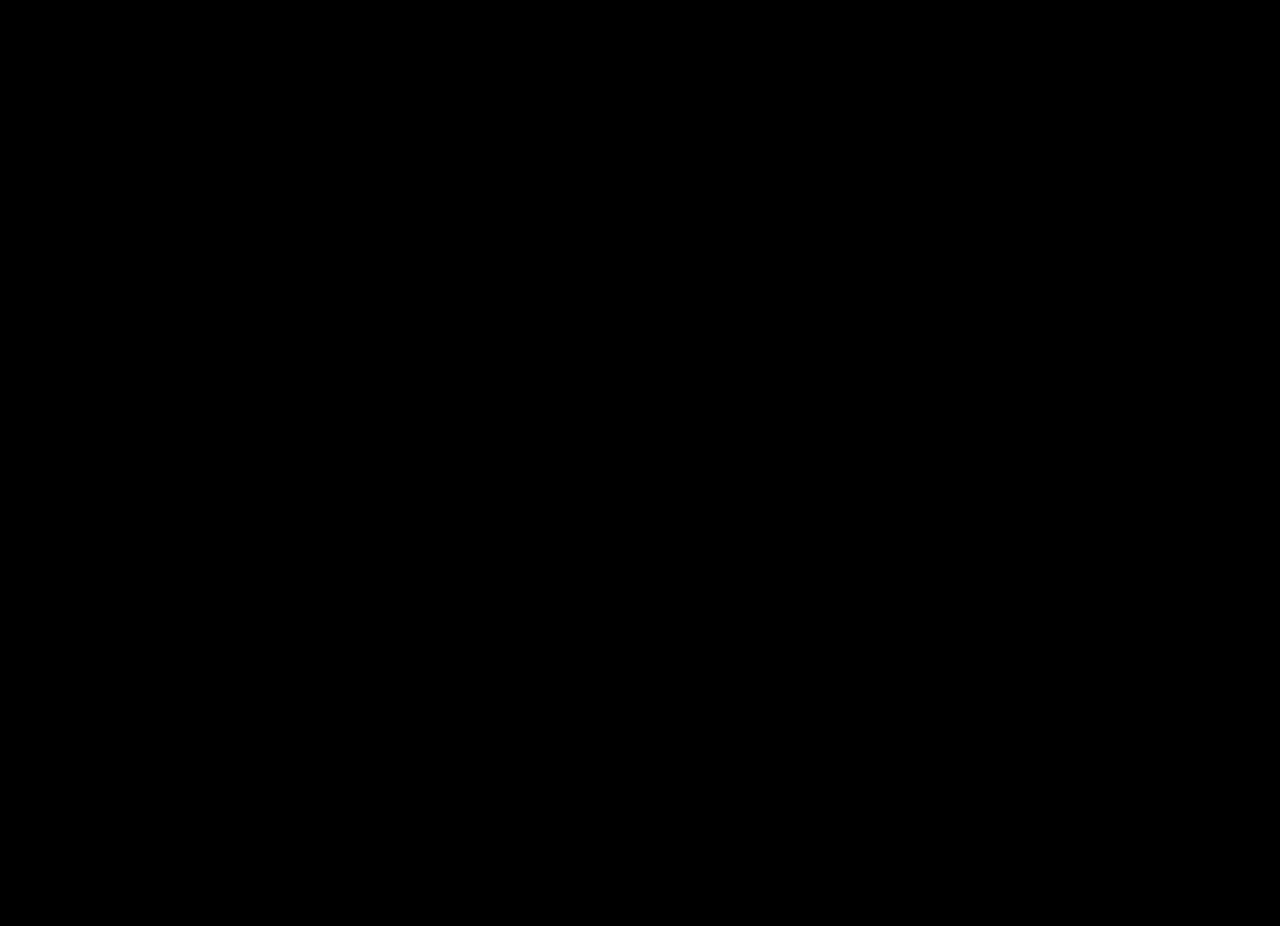
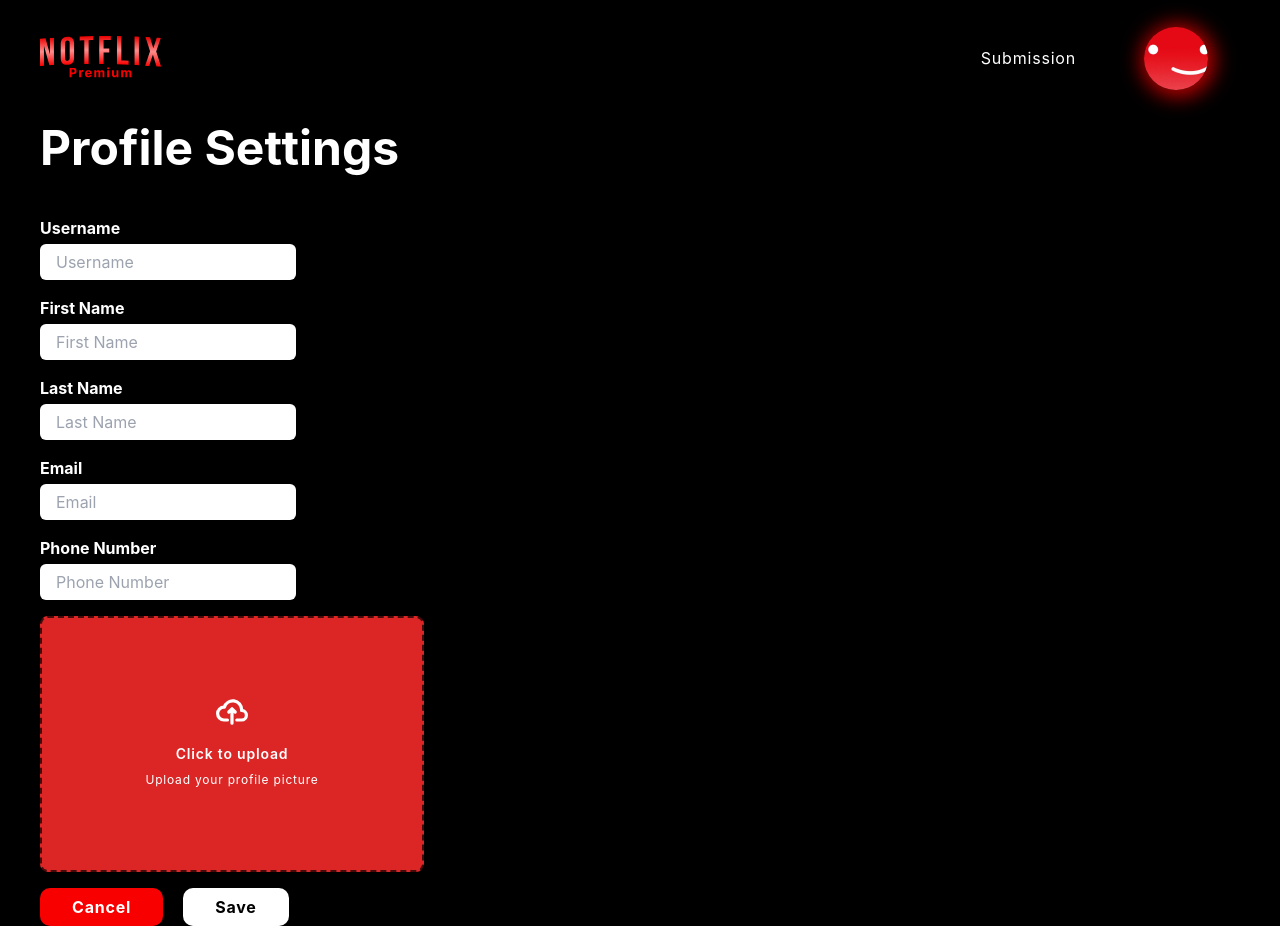
Before and after one commit to dhanikanovlisa/notflix-premium-app, a React (Vite) app: page /edit-profile in a window 1280 px wide. Before the commit this address had no page. Before the commit the page ends 800 px from the top, so only its background shows below. Built offline with nearby package versions, Linux system fonts and the light colour scheme.

Commit message:
feat(editProfile): add edit profile

```diff
--- a/src/App.tsx
+++ b/src/App.tsx
@@ -2,6 +2,7 @@ import { BrowserRouter, Routes, Route } from "react-router-dom";
 import Login from "./pages/login/Login";
 import Profile from "./pages/user/Profile";
 import Submission from "./pages/submission/Submission";
+import EditProfile from "./pages/user/EditProfile";
 function App() {
   return (
     <BrowserRouter>
@@ -15,6 +16,7 @@ function App() {
 
          {/* Profile*/}
         <Route path="/profile" element= {<Profile />}/>
+        <Route path="/edit-profile" element= {<EditProfile />}/>
       </Routes>
     </BrowserRouter>
   )
--- /dev/null
+++ b/src/components/field/Field.tsx
@@ -0,0 +1,34 @@
+interface FieldProps {
+    type: string;
+    label: string;
+    htmlFor: string;
+    required: boolean;
+    placeholder: string;
+    icon?: React.ReactNode; // Change icon prop type to React.ReactNode
+  }
+
+  function Field({ type, label,htmlFor, required, placeholder, icon }: FieldProps) {
+    return (
+      <div className="">
+        <label
+          className="md:flex md:items-center mb-1 font-bold"
+          htmlFor={htmlFor}
+        >
+          {label}
+          {required ? <span className="pl-1 text-red-700 font-bold">*</span> : null}
+        </label>
+        <div className="md:w-2/3"> {/* Add a container for the icon */}
+          {icon && <div className="mr-2">{icon}</div>} {/* Render the icon if it's provided */}
+          <input
+            className="bg-white appearance-none rounded-md w-64 py-2 px-4 text-gray-700 leading-tight focus:outline-none focus:bg-white focus:border-red-500"
+            id={htmlFor}
+            type={type}
+            placeholder={placeholder}
+            required={required}
+          />
+        </div>
+      </div>
+    );
+  }
+
+  export default Field;
--- /dev/null
+++ b/src/components/uploadFIle/UploadFile.tsx
@@ -0,0 +1,41 @@
+interface UploadFileProps {
+    type: string;
+    description: string;
+}
+function UploadFile({type, description}: UploadFileProps) {
+  return (
+    <div className="flex items-center justify-center w-96">
+      <label
+        htmlFor = "uploadfile"
+        className="flex flex-col items-center justify-center w-full h-64 border-2 border-red-950 border-dashed rounded-lg cursor-pointer bg-red-600"
+      >
+        <div className="flex flex-col items-center justify-center pt-5 pb-6">
+          <svg
+            className="w-8 h-8 mb-4 text-whit"
+            aria-hidden="true"
+            xmlns="http://www.w3.org/2000/svg"
+            fill="none"
+            viewBox="0 0 20 16"
+          >
+            <path
+              stroke="currentColor"
+              strokeLinecap="round"
+              strokeLinejoin="round"
+              strokeWidth="2"
+              d="M13 13h3a3 3 0 0 0 0-6h-.025A5.56 5.56 0 0 0 16 6.5 5.5 5.5 0 0 0 5.207 5.021C5.137 5.017 5.071 5 5 5a4 4 0 0 0 0 8h2.167M10 15V6m0 0L8 8m2-2 2 2"
+            />
+          </svg>
+          <p className="mb-2 text-sm text-whit">
+            <span className="font-semibold">Click to upload</span>
+          </p>
+          <p className="text-xs text-whit">
+           {description}
+          </p>
+        </div>
+        <input id="uploadfile" type="file" accept={type} className="hidden" />
+      </label>
+    </div>
+  );
+}
+
+export default UploadFile;
--- a/src/pages/user/EditProfile.tsx
+++ b/src/pages/user/EditProfile.tsx
@@ -1,10 +1,63 @@
+import Field from "../../components/field/Field";
 import Navbar from "../../components/navbar/Navbar";
+import UploadFile from "../../components/uploadFIle/UploadFile";
 
 function EditProfile() {
   return (
     <>
       <Navbar />
-      <div>Edit Profile</div>
+      <div className="pt-28 pl-10">
+        <div className="">
+          <h1>Profile Settings</h1>
+        </div>
+        <div className="flex flex-row gap-12 pt-8">
+          <div className="space-y-4">
+            <Field
+              type="text"
+              label="Username"
+              htmlFor="username"
+              required={false}
+              placeholder="Username"
+            />
+            <Field
+              type="text"
+              label="First Name"
+              htmlFor="firstname"
+              required={false}
+              placeholder="First Name"
+            />
+            <Field
+              type="text"
+              label="Last Name"
+              htmlFor="lastname"
+              required={false}
+              placeholder="Last Name"
+            />
+            <Field
+              type="text"
+              label="Email"
+              htmlFor="email"
+              required={false}
+              placeholder="Email"
+            />
+            <Field
+              type="text"
+              label="Phone Number"
+              htmlFor="phonenumber"
+              required={false}
+              placeholder="Phone Number"
+            />
+            <UploadFile
+              type="image/*"
+              description="Upload your profile picture"
+            />
+          <div className="button-container space-x-5">
+            <button className="text-button button-red font-bold">Cancel</button>
+            <button className="text-button button-white font-bold">Save</button>
+          </div>
+          </div>
+        </div>
+      </div>
     </>
   );
 }
```
Also changed, not shown: src/components/status/index.css (deleted).
